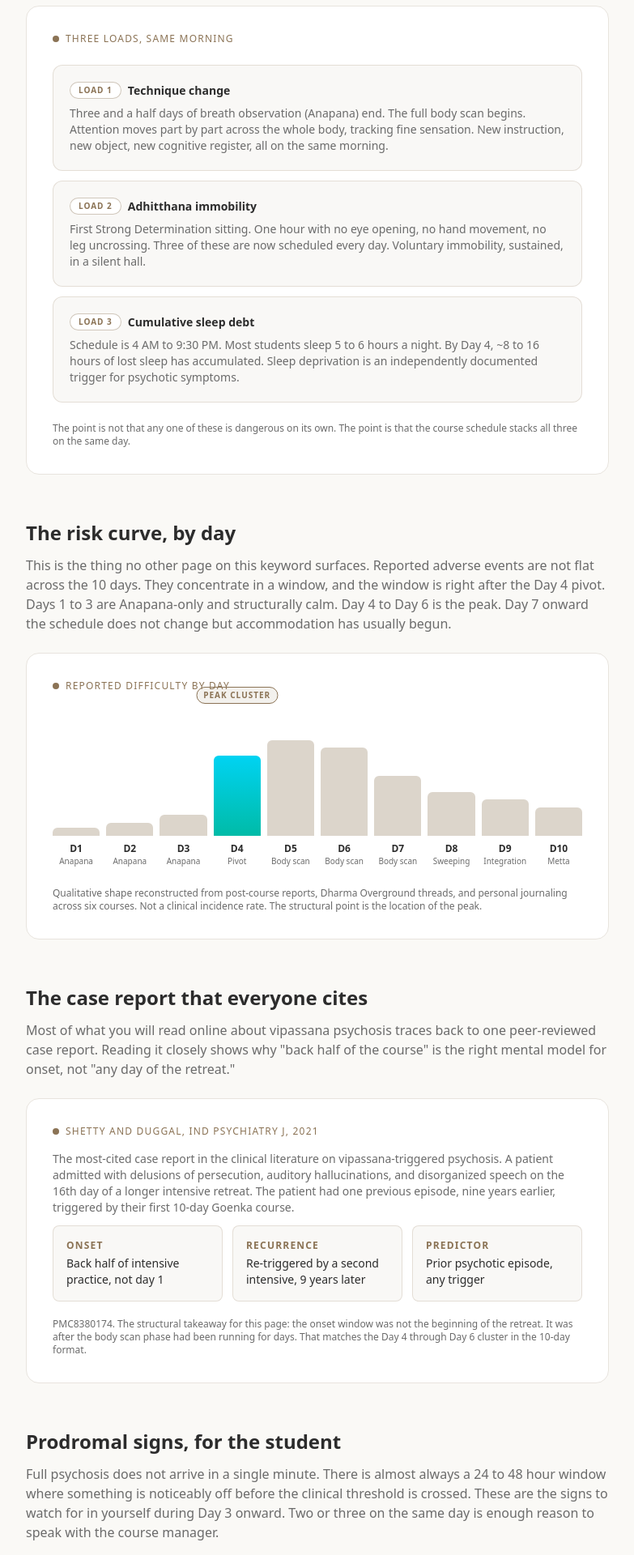
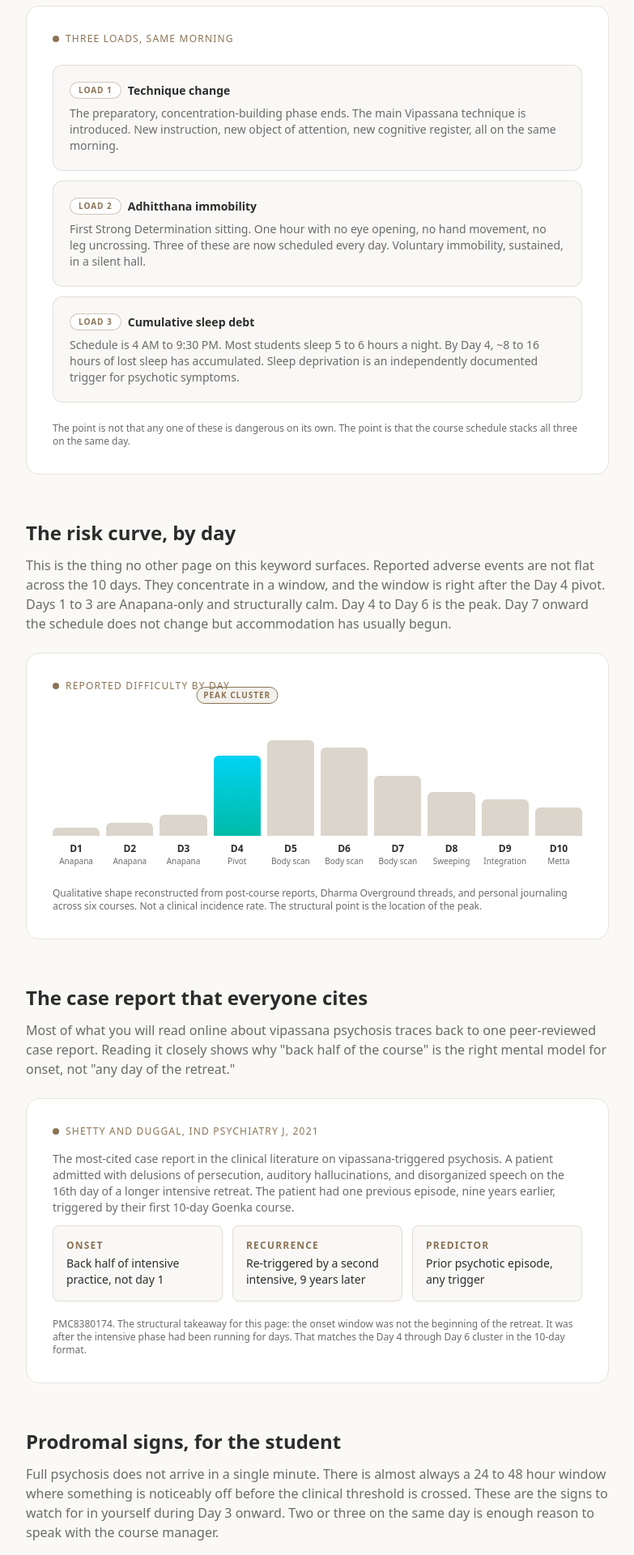
Before and after one commit to m13v/vipassana-cool, a Next.js app: page /t/vipassana-psychosis in a window 1280 px wide. Shown: the part 2220-4140 px from the top of the page at 81% size, without its empty margins (248-1031 px from the left). Built offline with nearby package versions, Linux system fonts and the light colour scheme.

Commit message:
Update psychosis client text to generalize retreat terminology

```diff
--- a/src/app/t/vipassana-psychosis/psychosis-client.tsx
+++ b/src/app/t/vipassana-psychosis/psychosis-client.tsx
@@ -166,7 +166,7 @@ export function LoadStack() {
       label: "Load 1",
       title: "Technique change",
       detail:
-        "Three and a half days of breath observation (Anapana) end. The full body scan begins. Attention moves part by part across the whole body, tracking fine sensation. New instruction, new object, new cognitive register, all on the same morning.",
+        "The preparatory, concentration-building phase ends. The main Vipassana technique is introduced. New instruction, new object of attention, new cognitive register, all on the same morning.",
     },
     {
       label: "Load 2",
@@ -480,7 +480,7 @@ export function ActionFlow() {
     },
     {
       t: "Before the next sitting",
-      b: "Ask to switch to Anapana only for the next session. Breath observation is stabilizing. The full body scan, especially with Adhitthana immobility, is the activating piece.",
+      b: "Ask the course manager or assistant teacher what to adjust before the next session. They have a protocol for this, and the scaled-back version is stabilizing rather than activating.",
     },
     {
       t: "Same day, evening interview",
@@ -591,7 +591,7 @@ export function CaseReportCard() {
       </div>
       <p className="mt-5 text-xs text-muted">
         PMC8380174. The structural takeaway for this page: the onset window was not the beginning
-        of the retreat. It was after the body scan phase had been running for days. That matches
+        of the retreat. It was after the intensive phase had been running for days. That matches
         the Day 4 through Day 6 cluster in the 10-day format.
       </p>
     </div>
```
